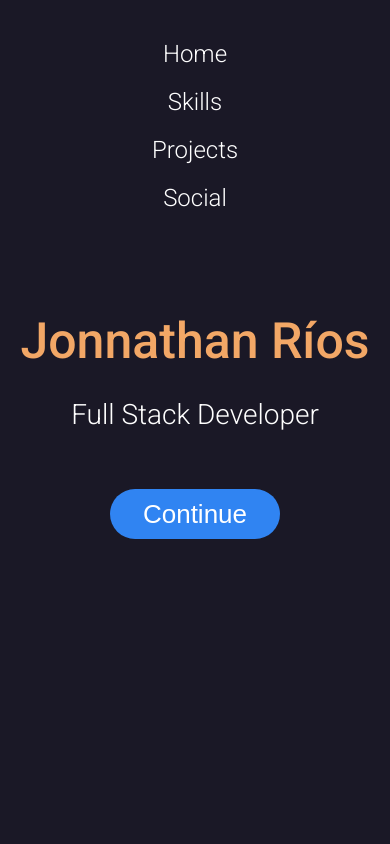
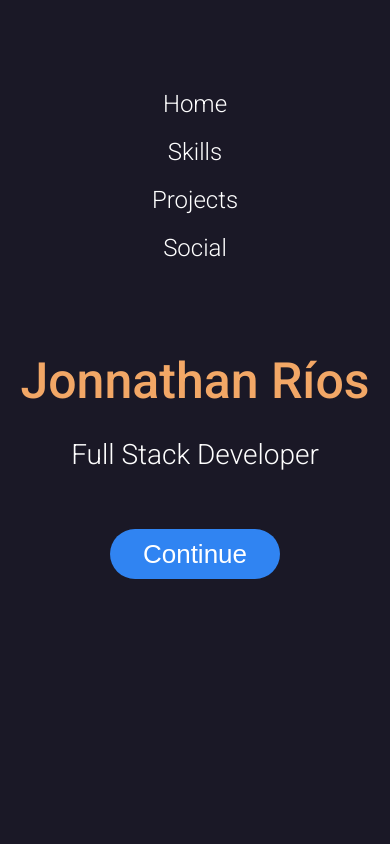
Before and after one commit to ThanCR/portfolio, a React (Create React App) app: page / in a window 390 px wide. Shown: the top 844 px of the page. Built offline with nearby package versions, Linux system fonts and the light colour scheme.

Commit message:
Minor changes and sticky navbar adjusted

```diff
--- a/src/App.js
+++ b/src/App.js
@@ -5,10 +5,12 @@ import Skills from './containers/skills/Skills'
 import Projects from './containers/projects/Projects'
 import Social from './containers/social/Social'
 import Footer from './containers/footer/Footer'
+import { Element } from 'react-scroll';
 
 function App() {
   return (
     <div className="App">
+      <Element name='home'></Element>
       <NavBar/>
       <Header/>
       <Skills/>
--- a/src/containers/navBar/NavBar.css
+++ b/src/containers/navBar/NavBar.css
@@ -1,12 +1,22 @@
 .NavBar{
-    width: 90%;
+    width: 100%;
     max-width: 1200px;
-    margin: 0 auto;
+    margin: 10px auto 0 auto;
+    position: sticky;
+    top: 0px;
+    padding-top: 40px;
+    padding-bottom: 40px;
+    transition: background-color 100ms ease;
+    z-index: 1000;
+    border-radius: 0 0 20px 20px;
+}
+.sticky-nav{
+    background-color: #3084F2;
 }
 .NavBar ul{
     list-style: none;
     display: flex;
-    margin: 50px 0px;
+    margin: 0;
     padding: 0;
     padding-right: 30px;
     justify-content: flex-end;
@@ -19,11 +29,17 @@
     transition: color ease 200ms;
 }
 .navLink:hover{
-    color: #3084F2;
+    color: #F2A766;
     cursor: pointer;
 }
 
 @media (max-width: 768px) {
+    .NavBar{
+        position: static;
+    }
+    .sticky-nav{
+        background-color: unset;
+    }
     .NavBar ul{
         flex-direction: column;
         align-items: center;
--- a/src/containers/navBar/NavBar.jsx
+++ b/src/containers/navBar/NavBar.jsx
@@ -1,12 +1,32 @@
+import { useState } from 'react';
 import './NavBar.css';
 import { Element, Link } from 'react-scroll';
+import { useEffect } from 'react';
 
 function NavBar() {
+
+  const [isSticky, setIsSticky] = useState(false);
+
+  useEffect(()=>{
+    const handleScroll = () =>{
+      if(window.scrollY > 50){
+        setIsSticky(true)
+      }else{
+        setIsSticky(false)
+      }
+    }
+
+    window.addEventListener('scroll', handleScroll)
+    return() =>{
+      window.removeEventListener('scroll', handleScroll);
+    };
+
+  }, []);
+
   return (
-    <div className="NavBar">
+    <div className={`NavBar ${isSticky ? 'sticky-nav' : ''}`}>
       <nav>
         <ul>
-          <Element name='home'></Element>
           <li className="navLink"><Link
             activeClass='active'
             to='home'
```
